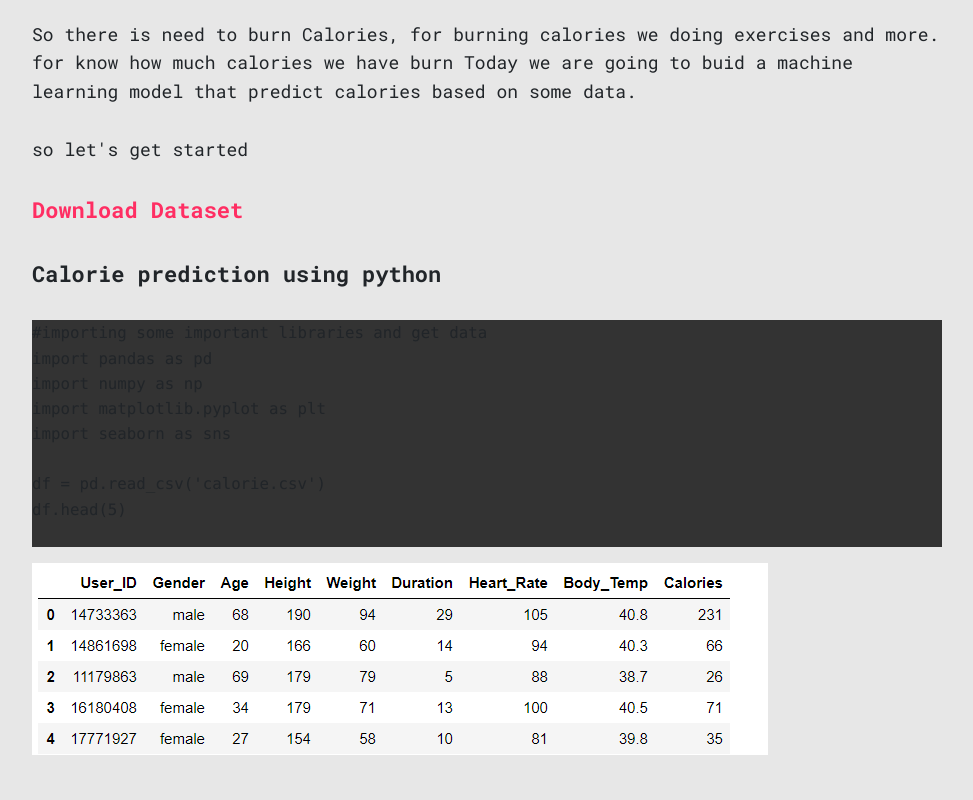
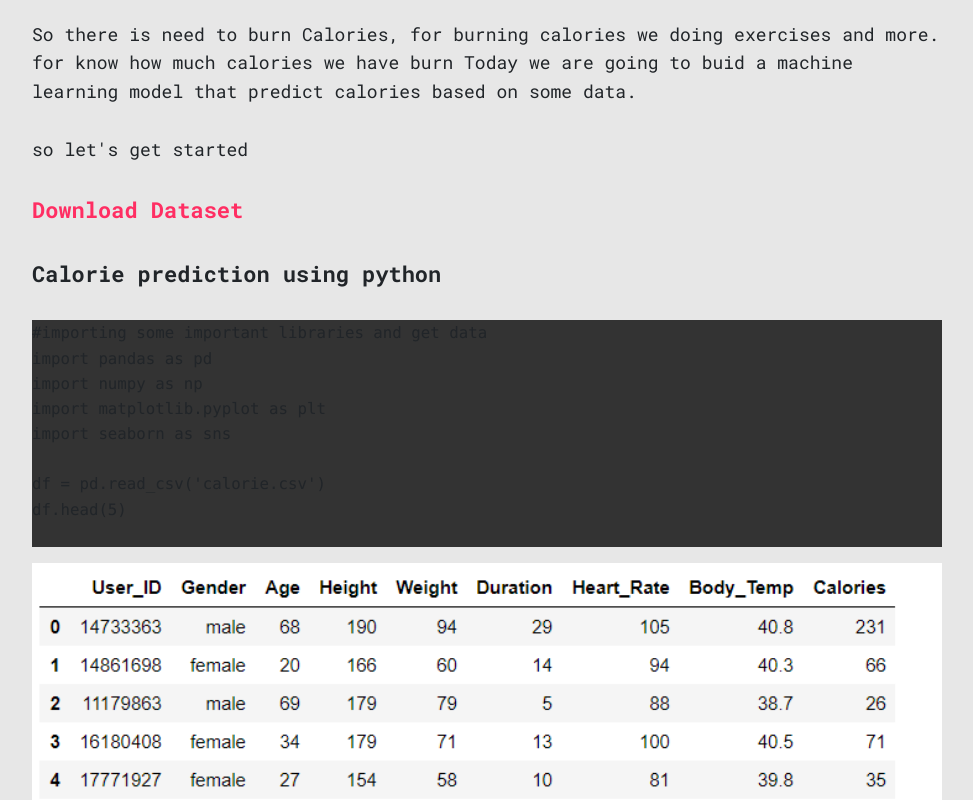
Before and after one commit to devhadvani/devhadvani.github.io, a plain HTML site: page calorie.html in a window 1280 px wide. Shown: the part 421-1221 px from the top of the page, without its empty margins (53-1026 px from the left). Before the commit the page ends 1176 px from the top, so only its background shows below. Drawn offline with Linux system fonts and the light colour scheme; files whose address does not match are found by name.

Commit message:
responsive

```diff
--- a/calorie.html
+++ b/calorie.html
@@ -15,6 +15,10 @@
   .content {
     margin-right: 0px;
   }
+}
+.responsive {
+  width: 100%;
+  height: auto;
 }
 pre.prettyprint { display: block; background-color: #333 }
 pre .nocode { background-color: none; color: #000 }
@@ -141,7 +145,7 @@ df = pd.read_csv('calorie.csv')
 df.head(5)
 
 </pre>
-<img src="images/cal-1.png">
+<img src="images/cal-1.png" class="responsive">
 </div>
 
 
```
